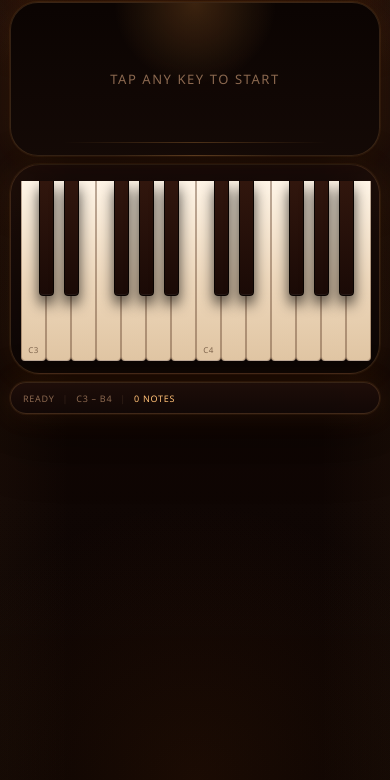
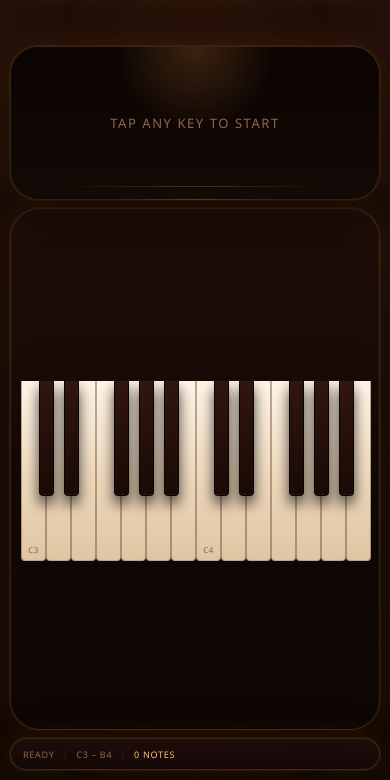
Before and after one commit to danibanon/chord-detective, a plain HTML site: page index.html in a window 390 px wide. Shown: the part 64-844 px from the top of the page. Drawn offline with Linux system fonts and the light colour scheme.

Commit message:
Keep notes row stable on mobile

```diff
--- a/index.html
+++ b/index.html
@@ -26,18 +26,18 @@
   --glow:0 0 0 1px rgba(255,173,82,.08),0 0 28px rgba(255,126,32,.12);
   --pull:0px;
 }
-html,body{width:100%;min-height:100%;background:var(--bg);color:var(--text);
+html,body{width:100%;height:100%;background:var(--bg);color:var(--text);
   font-family:'Segoe UI',system-ui,-apple-system,BlinkMacSystemFont,sans-serif;
-  user-select:none;-webkit-user-select:none;overscroll-behavior-y:contain}
+  user-select:none;-webkit-user-select:none;overscroll-behavior:none}
 body{
   background:
     radial-gradient(circle at top,rgba(255,136,40,.13),transparent 28%),
     radial-gradient(circle at bottom,rgba(186,87,16,.1),transparent 32%),
     linear-gradient(180deg,#1d0b05 0%,#110603 48%,#090302 100%);
-  overflow-x:hidden;
+  overflow:hidden;
 }
 .app{
-  display:flex;flex-direction:column;min-height:100dvh;width:100%;
+  display:flex;flex-direction:column;height:100dvh;width:100%;
   padding:14px;
   gap:10px;
   background:
@@ -45,6 +45,7 @@ body{
     linear-gradient(90deg,rgba(255,173,82,.03),transparent 18%,transparent 82%,rgba(255,173,82,.03));
   transform:translateY(calc(var(--pull) * .58));
   transition:transform .18s ease;
+  overflow:hidden;
 }
 .app.pull-live{transition:none}
 .pull-indicator{
@@ -78,7 +79,12 @@ header{
   background:linear-gradient(180deg,rgba(34,16,10,.86),rgba(19,10,7,.84));
   border:1px solid var(--border);border-radius:16px;box-shadow:var(--shadow),var(--glow)
 }
-.notes-strip:empty{display:none}
+.notes-strip.empty{align-items:center}
+.notes-strip.empty::before{
+  content:'No notes selected';
+  font-size:10px;letter-spacing:.08em;text-transform:uppercase;
+  color:var(--dim);
+}
 .pill{
   padding:4px 10px;border-radius:999px;font-size:10px;white-space:nowrap;flex-shrink:0;letter-spacing:.06em;
   border:1px solid var(--white-pill-border);background:var(--white-pill);color:var(--text-soft);
@@ -154,6 +160,7 @@ header{
 .chord-type.known{color:var(--text)}
 .chord-type.inv{color:var(--accent)}
 .piano-wrap{display:flex;align-items:center;justify-content:center;
+  flex:1 1 auto;
   padding:16px 10px 12px;overflow:hidden;border:1px solid var(--border);border-radius:30px;
   background:linear-gradient(180deg,rgba(33,15,10,.92),rgba(14,7,5,.96));
   box-shadow:var(--shadow),var(--glow)}
@@ -562,6 +569,7 @@ function render(){
   let detected=null;
 
   pillsEl.innerHTML='';
+  pillsEl.classList.toggle('empty',notes.length===0);
   document.getElementById('fnotes').textContent=notes.length+(notes.length===1?' note':' notes');
 
   if(notes.length===0){
```
